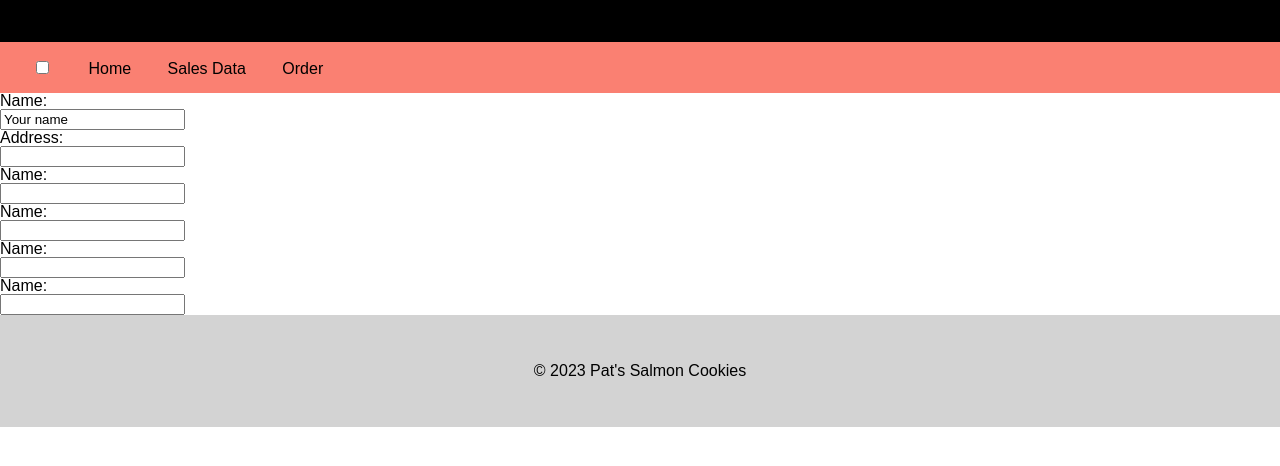
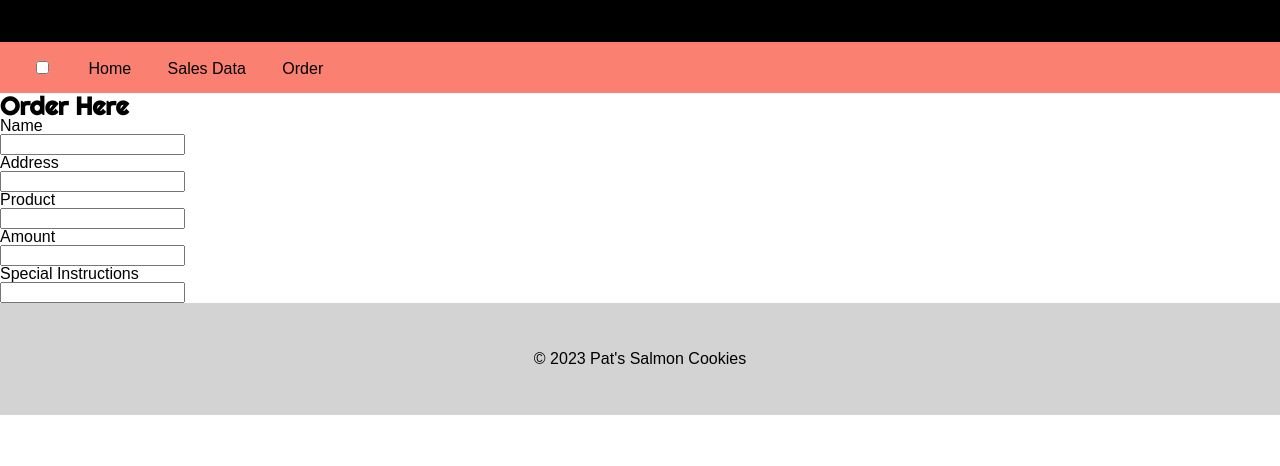
Before and after one commit to ImmanuelShin/cookie-stand, a plain HTML site: page store.html in a window 1280 px wide. Shown: the part 94-560 px from the top of the page. Drawn offline with Linux system fonts and the light colour scheme; a web font is replaced by a local one.

Commit message:
Added infrastructure for new darkmode button and also changed forms

```diff
--- a/store.html
+++ b/store.html
@@ -12,11 +12,12 @@
     <header>
         <h1>Welcome to Pat's Salmon Cookies!</h1>
     </header>
+    <main>
         <nav>
             <ul>
                 <li>
                     <label class="switch">
-                    <input type="checkbox">
+                        <input type="checkbox" id="checkbox">
                         <span class="slider"></span>
                     </label>
                 </li>
@@ -26,21 +27,24 @@
             </ul>
         </nav>
         <article id="orderForm">
-        <form action="order-processing.html">
-            <label for="orderName">Name:</label><br>
-            <input type="text" id="orderName" name="OrderName" value="Your name"><br>
-            <label for="orderAddress">Address:</label><br>
+            <h3>Order Here</h3>
+            <form>
+                <fieldset>
+                    <label for="orderName">Name</label><br>
+                    <input type="text" id="orderName" name="OrderName"><br>
+                    <label for="orderAddress">Address</label><br>
                     <input type="text" id="orderAddress" name="orderAddress"><br>
-            <label for="orderPayment">Name:</label><br>
-            <input type="text" id="orderPayment" name="orderPayment"><br>
-            <label for="orderName">Name:</label><br>
-            <input type="text" id="OrderName" name="OrderName"><br>
-            <label for="orderName">Name:</label><br>
-            <input type="text" id="OrderName" name="OrderName"><br>
-            <label for="orderName">Name:</label><br>
-            <input type="text" id="OrderName" name="OrderName"><br>
+                    <label for="orderProduct">Product</label><br>
+                    <input type="text" id="orderProduct" name="orderProduct"><br>
+                    <label for="orderAmount">Amount</label><br>
+                    <input type="text" id="orderAmount" name="orderAmount"><br>
+                    <label for="orderSpecial">Special Instructions</label><br>
+                    <input type="text" id="orderSpecial" name="orderSpecial"><br>
+
+                </fieldset>
             </form>
         </article>
+    </main>
     <footer>
         <p>&copy; 2023 Pat's Salmon Cookies</p>
     </footer>
```
Also changed, not shown: index.html (+1 -1 lines), sales.html (+8 -1 lines). Lines whose indentation alone changed are shown as unchanged.
